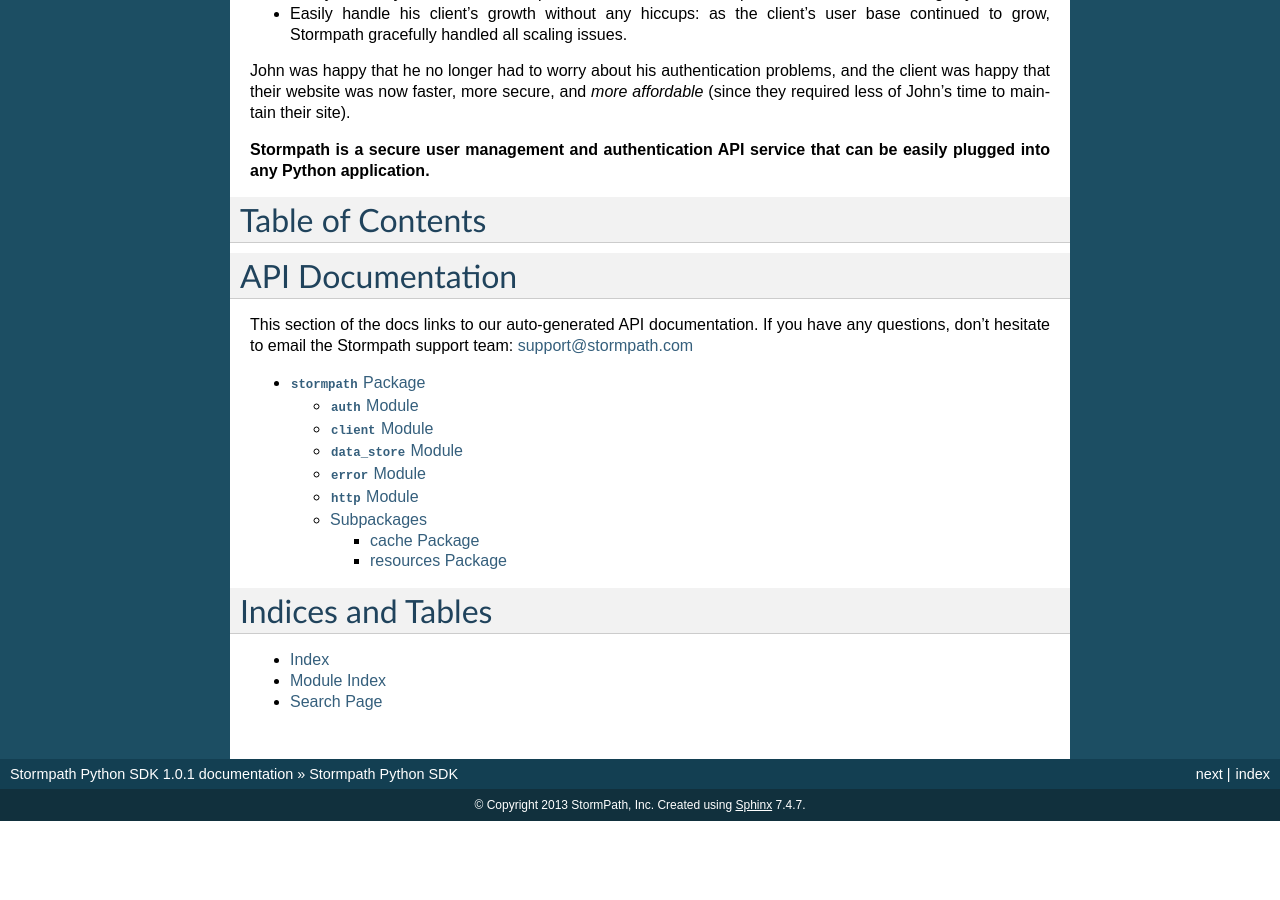
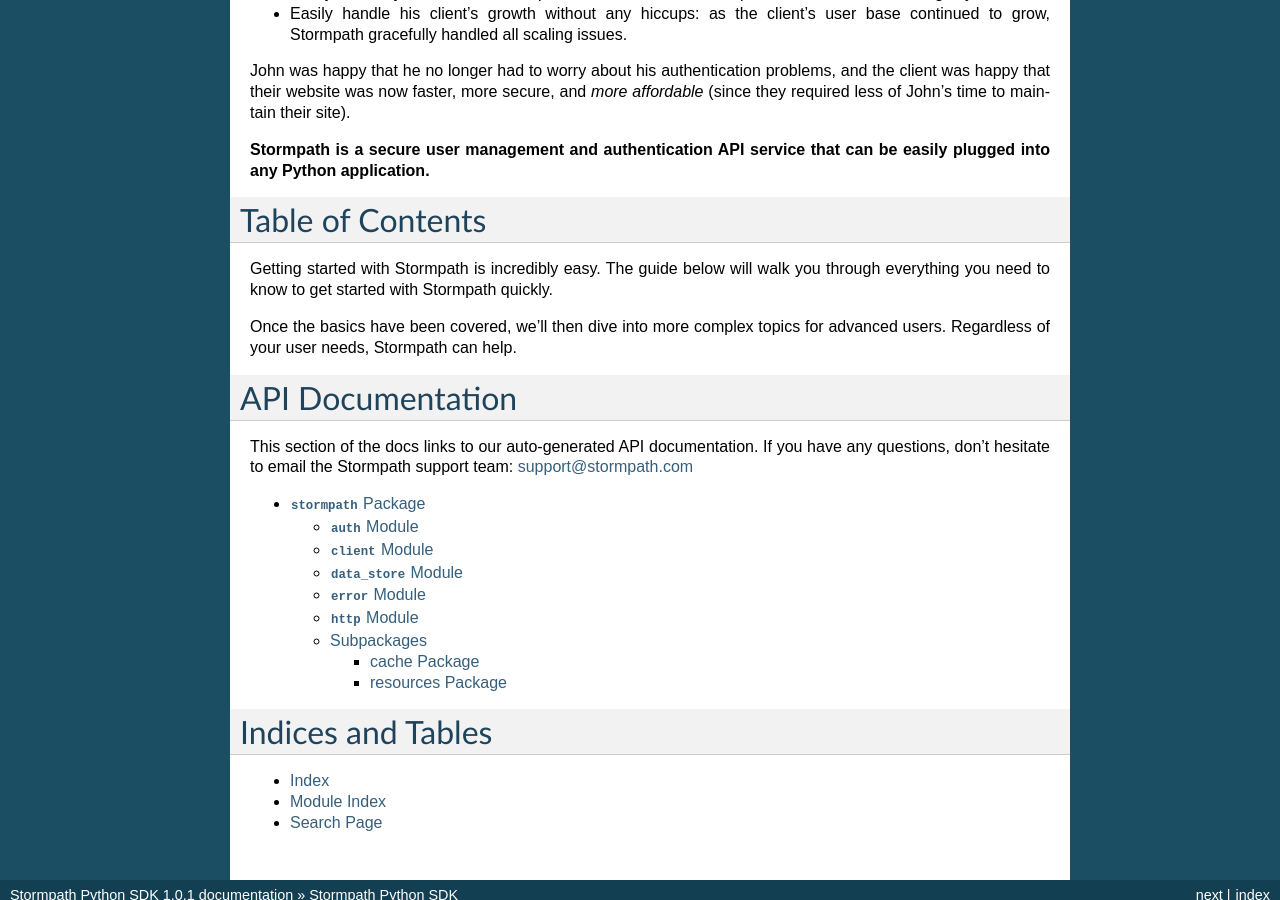
Before and after one commit to stormpath/stormpath-sdk-python, a Sphinx documentation site: the page built from docs/index.rst, in a window 1280 px wide and 900 px high, scrolled down 1610 px. Built offline with Sphinx 7.4.7, drawn with Linux system fonts in a browser that asks for light colours; before the commit the page ends 2431 px from its top, so only the background shows below that.

Commit message:
Adding more wording to the ToC.

```diff
--- a/docs/index.rst
+++ b/docs/index.rst
@@ -100,6 +100,12 @@
 Table of Contents
 =================
 
+Getting started with Stormpath is incredibly easy.  The guide below will walk
+you through everything you need to know to get started with Stormpath quickly.
+
+Once the basics have been covered, we'll then dive into more complex topics for
+advanced users.  Regardless of your user needs, Stormpath can help.
+
 .. toctree::
     :maxdepth: 3
 
```
